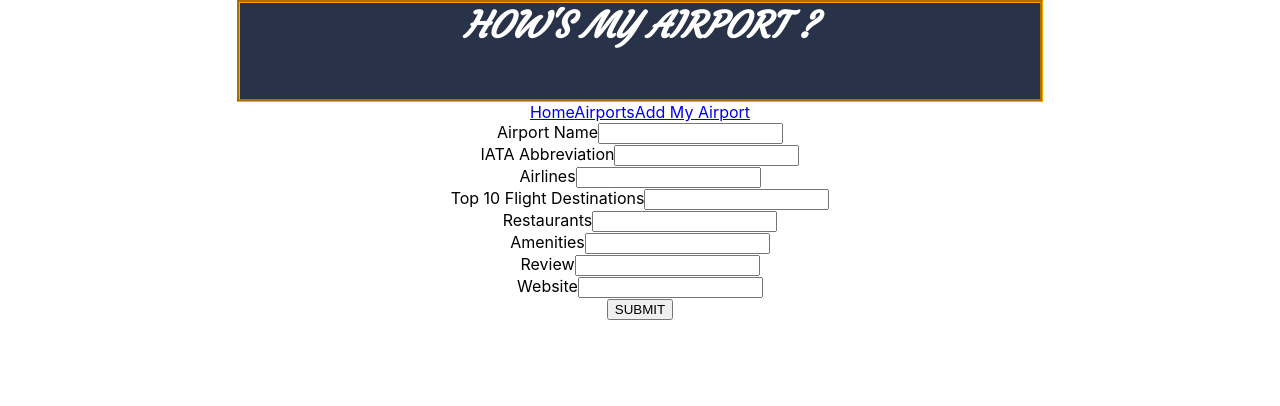
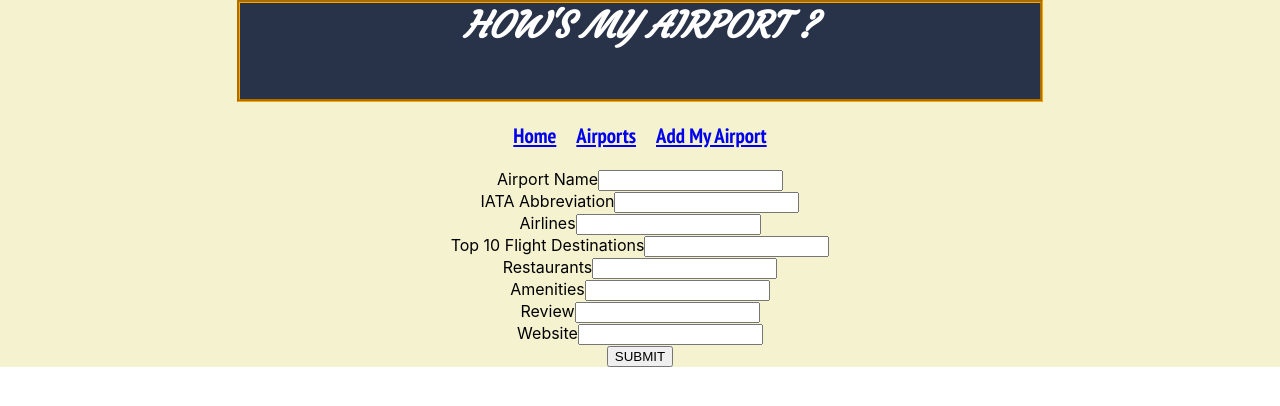
Before and after one commit to corysmith1522/location-react-app, a React (Create React App) app in the folder hows-my-airport/: page /create in a window 1280 px wide. Shown: the top 406 px of the page. Built offline with nearby package versions, Linux system fonts and the light colour scheme.

Commit message:
css styling

```diff
--- a/hows-my-airport/public/index.html
+++ b/hows-my-airport/public/index.html
@@ -4,6 +4,7 @@
     <meta charset="utf-8" />
     <link rel="icon" href="%PUBLIC_URL%/favicon.ico" />
     <link href="https://fonts.googleapis.com/css2?family=Courgette&display=swap" rel="stylesheet">
+    <link href="https://fonts.googleapis.com/css2?family=PT+Sans+Narrow:wght@700&display=swap" rel="stylesheet">
     <meta name="viewport" content="width=device-width, initial-scale=1" />
     <meta name="theme-color" content="#000000" />
     <meta
--- a/hows-my-airport/src/App.css
+++ b/hows-my-airport/src/App.css
@@ -1,3 +1,18 @@
 * {
   text-align: center;
 }
+
+.App {
+  background-color: #f5f2d0;
+}
+
+nav {
+  padding: 10px;
+  margin: 10px;
+}
+
+.link {
+  margin: 10px;
+  font-family: "PT Sans Narrow", sans-serif;
+  font-size: 1.3em;
+}
--- a/hows-my-airport/src/App.js
+++ b/hows-my-airport/src/App.js
@@ -13,9 +13,15 @@ function App() {
         <Header />
       </header>
       <nav>
-        <Link to="/">Home</Link>
-        <Link to="/airports">Airports</Link>
-        <Link to="/create">Add My Airport</Link>
+        <Link to="/" className="link">
+          Home
+        </Link>
+        <Link to="/airports" className="link">
+          Airports
+        </Link>
+        <Link to="/create" className="link">
+          Add My Airport
+        </Link>
       </nav>
       <Route exact path="/">
         <Home />
--- a/hows-my-airport/src/components/Create.jsx
+++ b/hows-my-airport/src/components/Create.jsx
@@ -43,28 +43,28 @@ function Create() {
   return (
     <div>
       <form onSubmit={handleSubmit}>
-        <label htmlFor="">Airport Name</label>
+        <label htmlFor="airport">Airport Name</label>
         <input type="text" value={name} onChange={(e) => setName(e.target.value)} />
         <br />
-        <label htmlFor="">IATA Abbreviation</label>
+        <label htmlFor="abbreviation">IATA Abbreviation</label>
         <input type="text" value={abbreviation} onChange={(e) => setAbbreviation(e.target.value)}/>
         <br />
-        <label htmlFor="">Airlines</label>
+        <label htmlFor="airlines">Airlines</label>
         <input type="text" value={airlines} onChange={(e) => setAirlines(e.target.value)}/>
         <br />
-        <label htmlFor="">Top 10 Flight Destinations</label>
+        <label htmlFor="flights">Top 10 Flight Destinations</label>
         <input type="text" value={destinations} onChange={(e) => setDestinations(e.target.value)}/>
         <br />
-        <label htmlFor="">Restaurants</label>
+        <label htmlFor="restaurants">Restaurants</label>
         <input type="text" value={restaurants} onChange={(e) => setRestaurants(e.target.value)}/>
         <br />
-        <label htmlFor="">Amenities</label>
+        <label htmlFor="amenities">Amenities</label>
         <input type="text" value={amenities} onChange={(e) => setAmenities(e.target.value)}/>
         <br />
-        <label htmlFor="">Review</label>
+        <label htmlFor="review">Review</label>
         <input type="text" value={review} onChange={(e) => setReview(e.target.value)}/>
         <br />
-        <label htmlFor="">Website</label>
+        <label htmlFor="website">Website</label>
         <input type="url" value={website} onChange={(e) => setWebsite(e.target.value)}/>
         <br />
         <button type="submit">SUBMIT</button>
--- a/hows-my-airport/src/components/Images.jsx
+++ b/hows-my-airport/src/components/Images.jsx
@@ -1,4 +1,5 @@
 import React from 'react';
+import "./css/Image.css"
 
 function Images() {
   const airplaneIMG = 'https://bit.ly/30QFsAr'
--- a/hows-my-airport/src/components/List.jsx
+++ b/hows-my-airport/src/components/List.jsx
@@ -33,6 +33,8 @@ function List(props) {
       {airports.map((airport) => (
         <div>
           <p>{airport.fields.airport} ({airport.fields.abbreviation})</p>
+          <a href={airport.fields.website}>Website</a>
+          <br />
           <button>READ MORE</button>
         </div>
 
--- a/hows-my-airport/src/components/css/Image.css
+++ b/hows-my-airport/src/components/css/Image.css
@@ -0,0 +1,5 @@
+img {
+  width: 100vh;
+  height: auto;
+  padding: 20px;
+}
```
